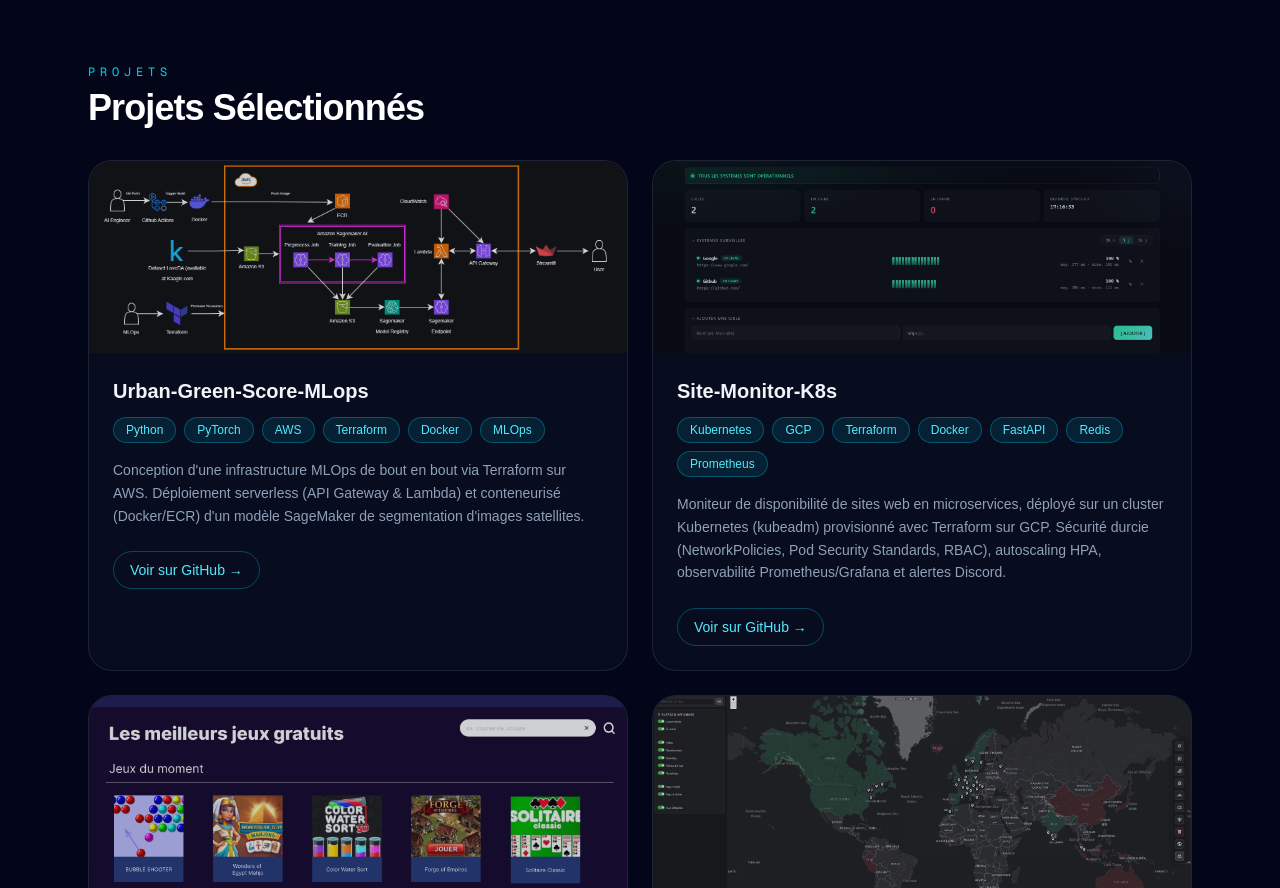
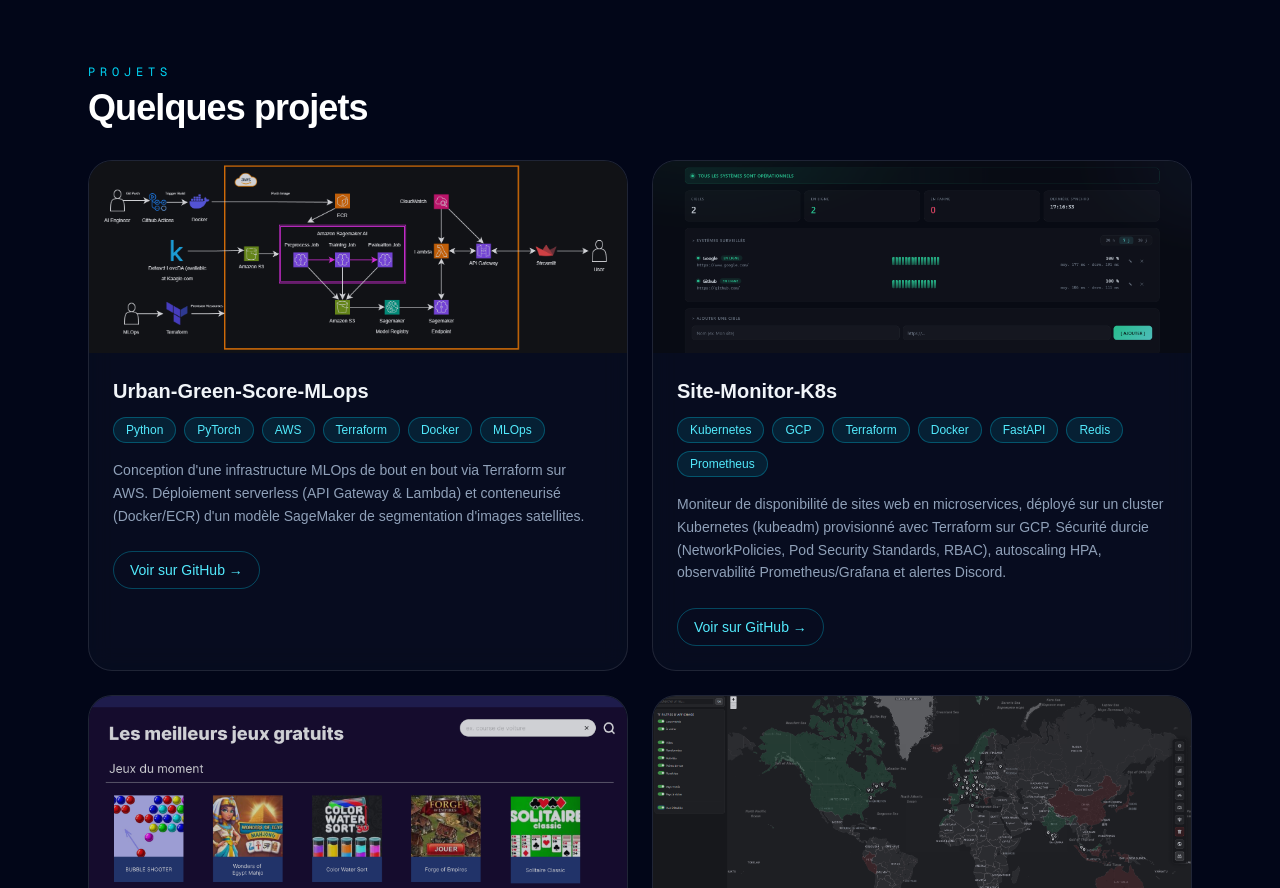
Before and after one commit to yoanlouvois/e-portfolio, a Next.js app: page / in a window 1280 px wide. Shown: the part 1220-2108 px from the top of the page. Built offline with nearby package versions, Linux system fonts and the light colour scheme.

Commit message:
update: translate header text in ProjectsSection component from French to English

```diff
--- a/src/components/ProjectsSection.tsx
+++ b/src/components/ProjectsSection.tsx
@@ -60,7 +60,7 @@
         </p>
 
         <h2 className="text-4xl font-bold tracking-tight">
-          Projets Sélectionnés
+          Quelques projets
         </h2>
       </div>
 
```
